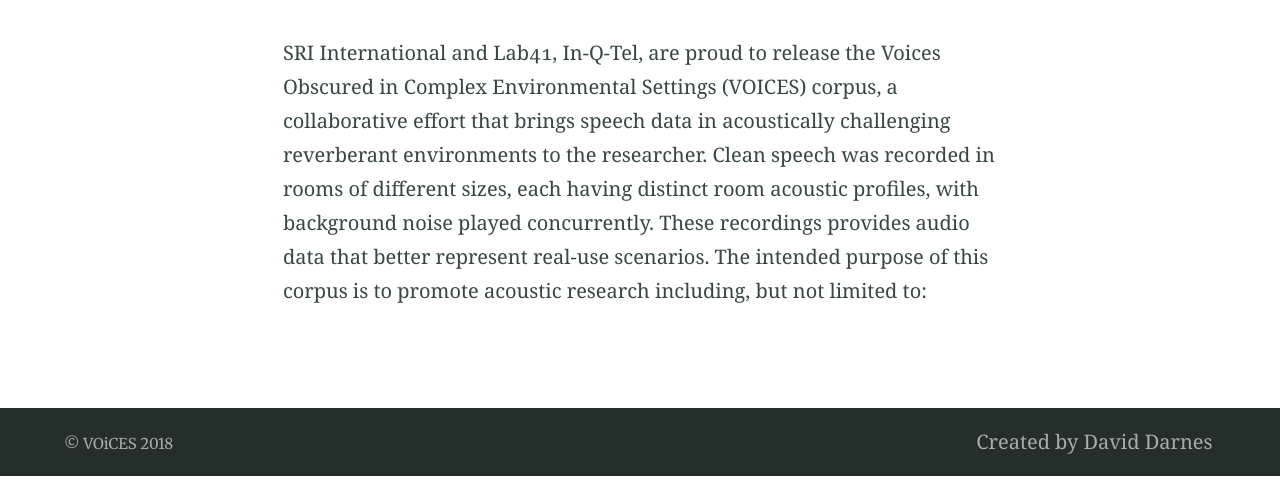
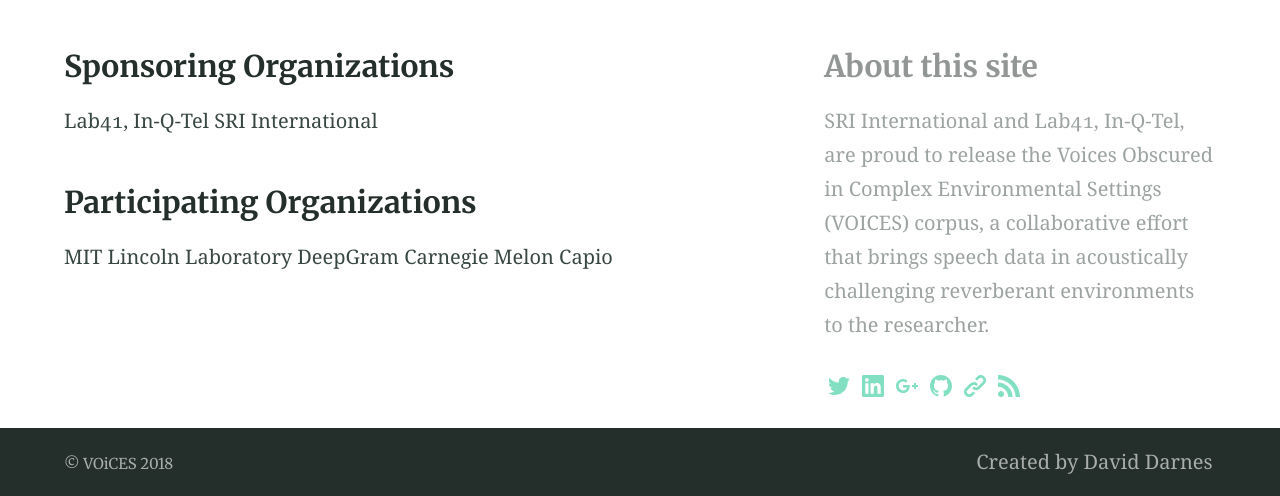
Before and after one commit to IQTLabs/voices, a Jekyll site: the page built from links.md, in a window 1280 px wide. Shown: the part 424-920 px from the top of the page. Built offline with Jekyll 4.4.1, drawn with Linux system fonts in a browser that asks for light colours; our own code applies the rules of GitHub Pages for plain Markdown files.

Commit message:
Added aside to all

```diff
--- a/links.md
+++ b/links.md
@@ -4,7 +4,16 @@
   ## VOiCES
   Voices Obscured in Complex Environmental Scenarios
 feature_image: "https://picsum.photos/1300/400?image=989"
-excerpt: "A short description of the VOiCES corpus"
+excerpt: "Links and Contacts"
+aside: True
 ---
 
-SRI International and Lab41, In-Q-Tel, are proud to release the Voices Obscured in Complex Environmental Settings (VOICES) corpus, a collaborative effort that brings speech data in acoustically challenging reverberant environments to the researcher. Clean speech was recorded in rooms of different sizes, each having distinct room acoustic profiles, with background noise played concurrently. These recordings provides audio data that better represent real-use scenarios. The intended purpose of this corpus is to promote acoustic research including, but not limited to:
+### Sponsoring Organizations
+Lab41, In-Q-Tel
+SRI International
+
+### Participating Organizations
+MIT Lincoln Laboratory
+DeepGram
+Carnegie Melon
+Capio
```
Also changed, not shown: reading.md (+1 -0 lines).
